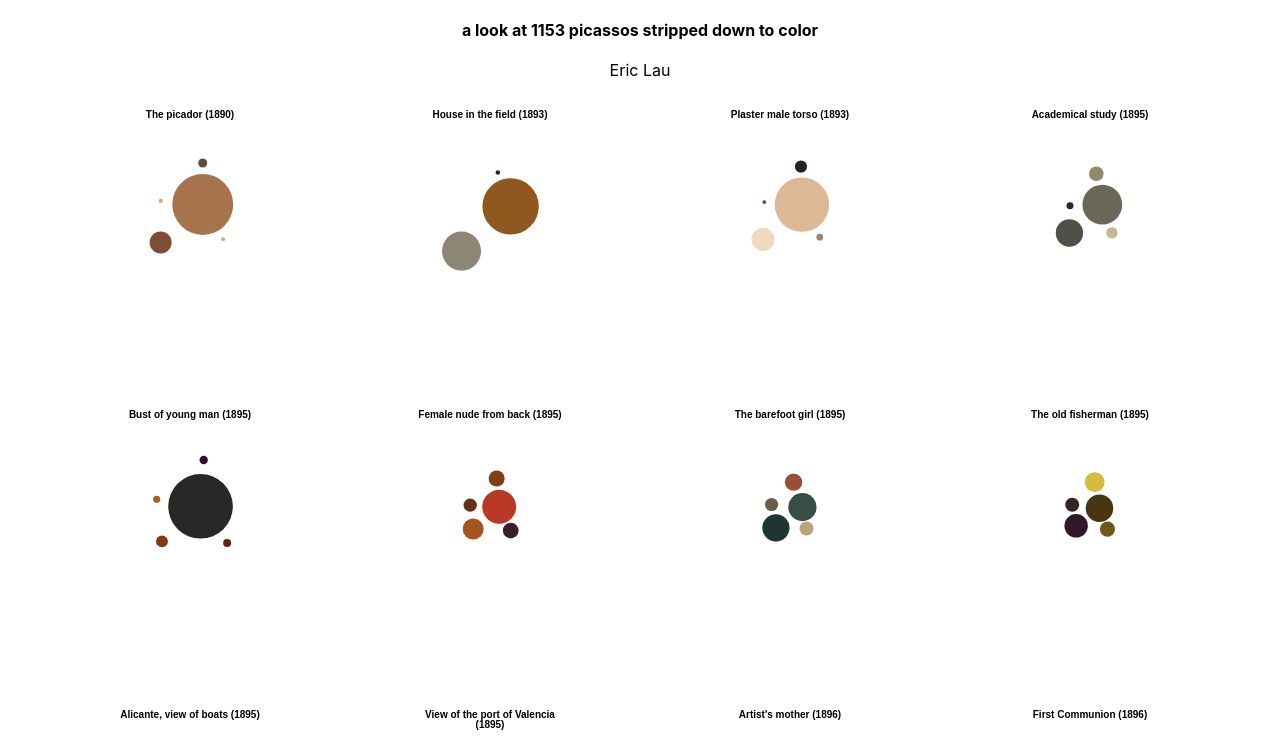
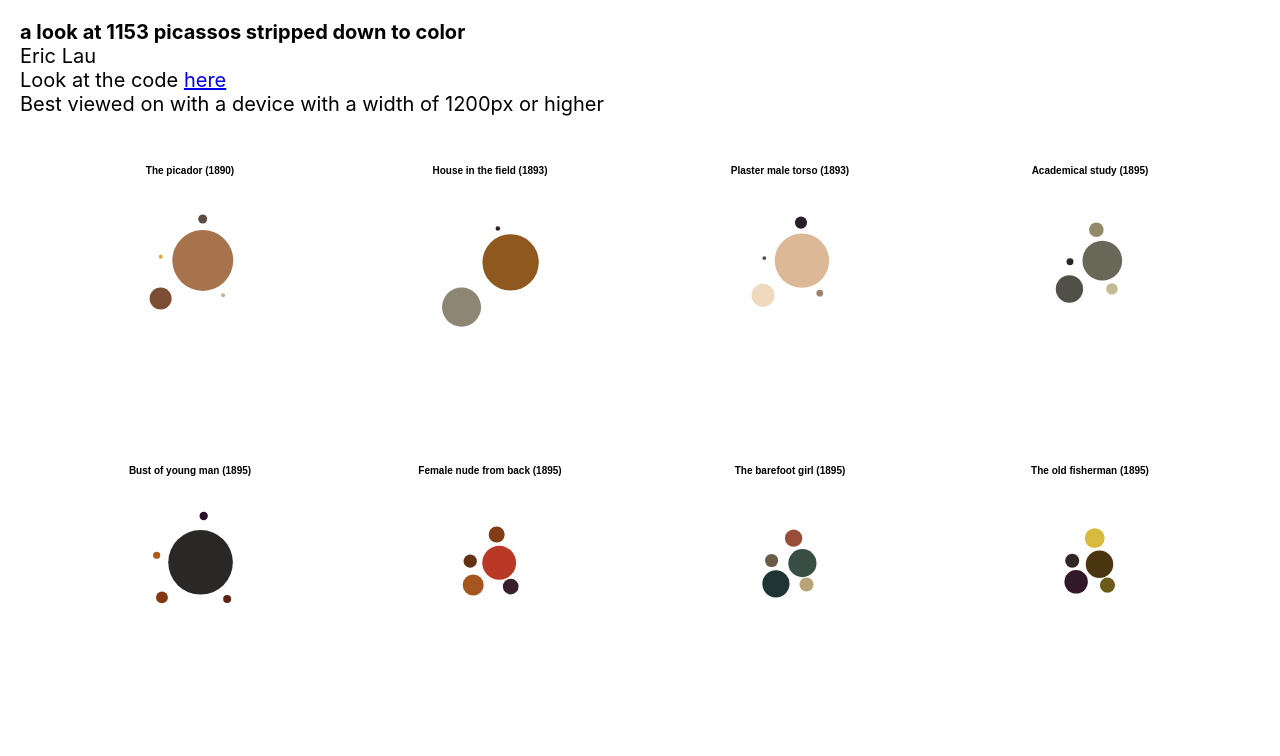
Before and after one commit to erxclau/picasso, a plain HTML site: page index.html in a window 1280 px wide. Shown: the top 756 px of the page. Drawn offline with nearby package versions, Linux system fonts and the light colour scheme.

Commit message:
Change header

```diff
--- a/index.html
+++ b/index.html
@@ -16,15 +16,26 @@
                 font-family: -apple-system, BlinkMacSystemFont, 'Segoe UI', Roboto, Oxygen, Ubuntu, Cantarell, 'Open Sans', 'Helvetica Neue', sans-serif;
             }
 
+            header {
+                width: 100%;
+                margin-top: 20px;
+                margin-bottom: 20px;
+                padding-left: 20px;
+                font-size: 20px;
+            }
         </style>
     </head>
 
     <body>
-        <div style="text-align: center;">
-            <div style="font-weight: bold; margin-top: 20px; margin-bottom: 20px;">
-                a look at 1153 picassos stripped down to color
+        <header>
+            <div style="font-weight: bold;">
+                a look at 1153 picassos stripped down to color<br>
             </div>
             <div>Eric Lau</div>
+            <div>Look at the code <a href="https://github.com/ericlau00/picasso" target="_blank">here</a></div>
+            <div>Best viewed on with a device with a width of 1200px or higher</div>
+        </header>
+        <div style="text-align: center;">
             <svg></svg>
         </div>
         <script src="https://d3js.org/d3.v5.min.js"></script>
```
